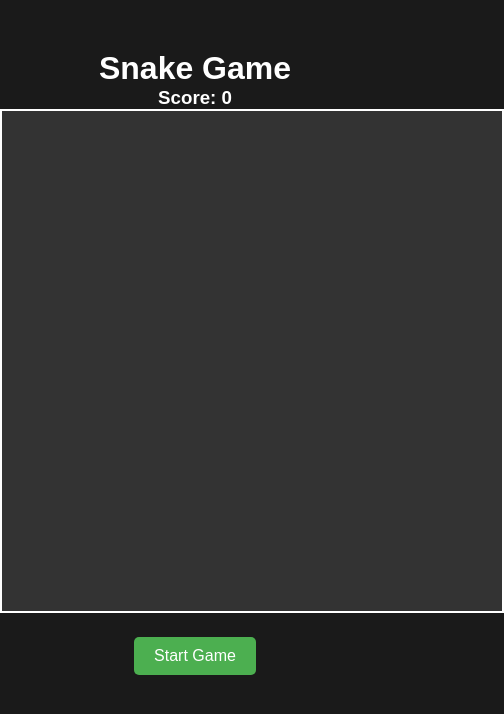
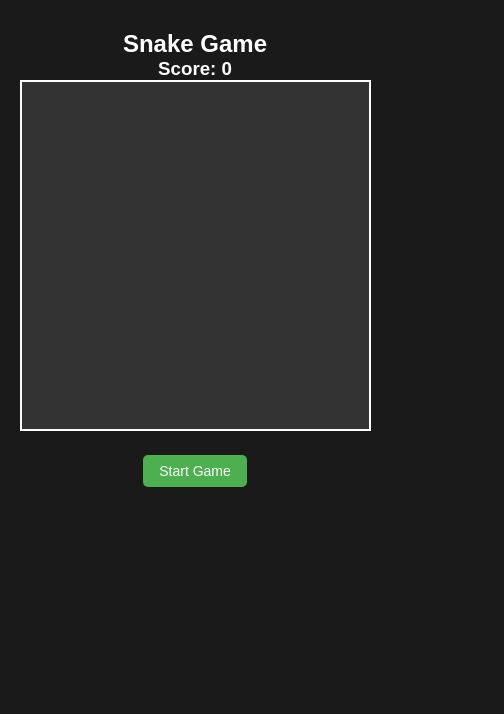
Before and after one commit to r4ylii/r4yli, a plain HTML site: page rayli/index.html in a window 390 px wide. Shown: the whole page, 504 px wide, since content can reach past the window. Drawn offline with Linux system fonts and the light colour scheme.

Commit message:
Update styles.css

```diff
--- a/rayli/styles.css
+++ b/rayli/styles.css
@@ -9,6 +9,8 @@ body {
     text-align: center;
     background-color: #1a1a1a;
     color: white;
+    margin: 0;
+    padding: 0;
 }
 
 .game-container {
@@ -51,6 +53,29 @@ button:hover {
 }
 
 canvas {
+    width: 100%; /* Ensures the canvas takes the full width of the container */
+    height: auto; /* Keeps the aspect ratio consistent */
     border: 2px solid #fff;
     background-color: #333;
 }
+
+/* Adjust for smaller screens */
+@media (max-width: 600px) {
+    .game-container {
+        padding-top: 30px; /* Reduced padding on small screens */
+    }
+
+    button {
+        font-size: 14px; /* Smaller buttons on mobile */
+        padding: 8px 16px;
+    }
+
+    h1 {
+        font-size: 24px; /* Smaller title font on mobile */
+    }
+
+    canvas {
+        width: 90%; /* Make canvas smaller on mobile to fit well */
+        height: auto;
+    }
+}
```
